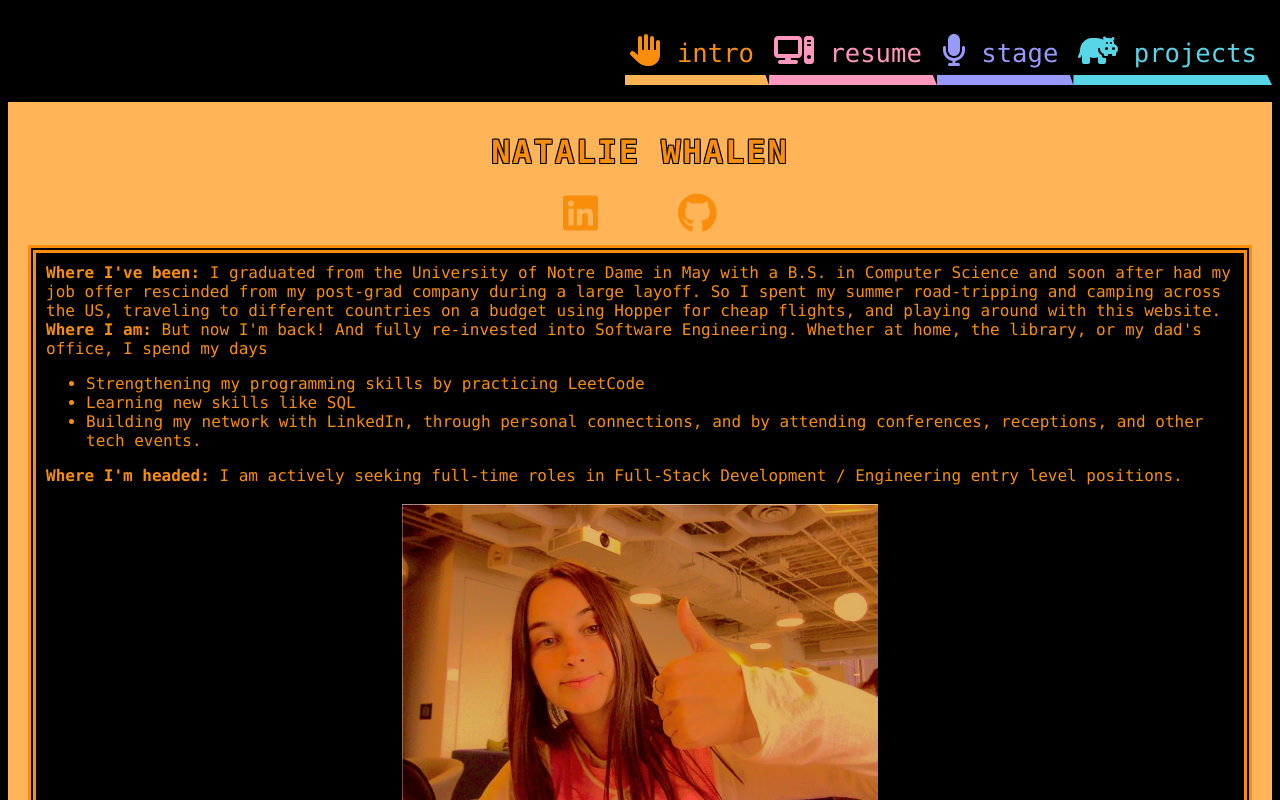
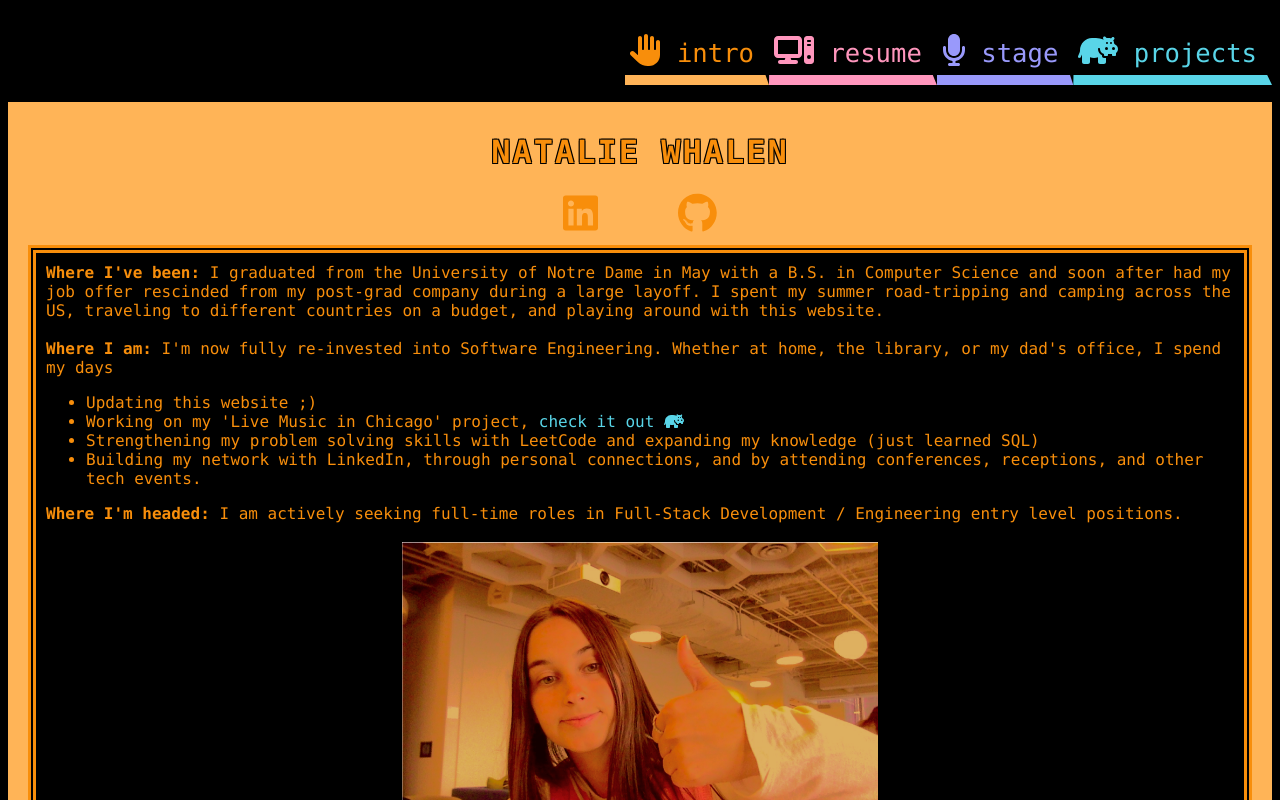
Before and after one commit to nwhalen2/nat, a React (Create React App) app: page /#/nat in a window 1280 px wide. Shown: the top 800 px of the page. Built offline with nearby package versions, Linux system fonts and the light colour scheme.

Commit message:
update home

```diff
--- a/src/Components/Home/Home.css
+++ b/src/Components/Home/Home.css
@@ -56,6 +56,10 @@
 	height: 40px;
 }
 
+.projects-redirect {
+	color: #59d5e8;
+}
+
 /* self-explanatory */
 .photo-of-me {
 	width: 40%;
--- a/src/Components/Home/Home.js
+++ b/src/Components/Home/Home.js
@@ -4,6 +4,7 @@ import "../../App.css";
 import me from "./nat-orange.png";
 import { FontAwesomeIcon } from '@fortawesome/react-fontawesome';
 import spiels from "./Home.json";
+import { Link } from "react-router-dom";
 
 const Home = () => {
     return (
@@ -27,12 +28,14 @@ const Home = () => {
                     <div className="spiel" >
                         <b>Where I've been:</b>{spiels["spiel1"]}
                     </div>
+                    <br/>
                     <div className="spiel" >
                         <b>Where I am:</b>{spiels["spiel2"]}
-                        <ul className="currList">
+                        <ul className="curr-list">
                             <li>{spiels["spiel_list_1"]}</li>
-                            <li>{spiels["spiel_list_2"]}</li>
+                            <li>{spiels["spiel_list_2"]}, <Link className="projects-redirect" to="/projects">check it out <FontAwesomeIcon icon="hippo" /></Link></li>
                             <li>{spiels["spiel_list_3"]}</li>
+                            <li>{spiels["spiel_list_4"]}</li>
                         </ul>
                     </div>
                     <div className="spiel" >
--- a/src/Components/Home/Home.json
+++ b/src/Components/Home/Home.json
@@ -1,8 +1,9 @@
 {
-    "spiel1" : " I graduated from the University of Notre Dame in May with a B.S. in Computer Science and soon after had my job offer rescinded from my post-grad company during a large layoff. So I spent my summer road-tripping and camping across the US, traveling to different countries on a budget using Hopper for cheap flights, and playing around with this website. ",
-    "spiel2" : " But now I'm back! And fully re-invested into Software Engineering. Whether at home, the library, or my dad's office, I spend my days",
-    "spiel_list_1" : "Strengthening my programming skills by practicing LeetCode",
-    "spiel_list_2" : "Learning new skills like SQL",
-    "spiel_list_3" : "Building my network with LinkedIn, through personal connections, and by attending conferences, receptions, and other tech events.",
+    "spiel1" : " I graduated from the University of Notre Dame in May with a B.S. in Computer Science and soon after had my job offer rescinded from my post-grad company during a large layoff. I spent my summer road-tripping and camping across the US, traveling to different countries on a budget, and playing around with this website. ",
+    "spiel2" : " I'm now fully re-invested into Software Engineering. Whether at home, the library, or my dad's office, I spend my days",
+    "spiel_list_1" : "Updating this website ;)",
+    "spiel_list_2" : "Working on my 'Live Music in Chicago' project",
+    "spiel_list_3" : "Strengthening my problem solving skills with LeetCode and expanding my knowledge (just learned SQL)",
+    "spiel_list_4" : "Building my network with LinkedIn, through personal connections, and by attending conferences, receptions, and other tech events.",
     "spiel3" : " I am actively seeking full-time roles in Full-Stack Development / Engineering entry level positions."
 }
```
